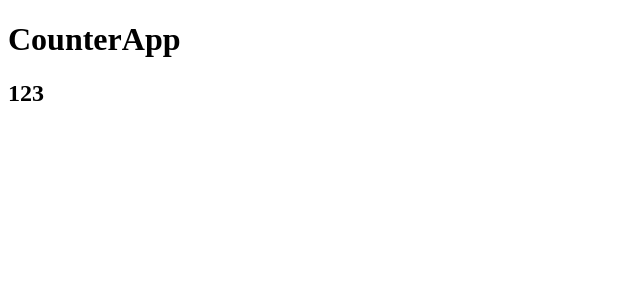
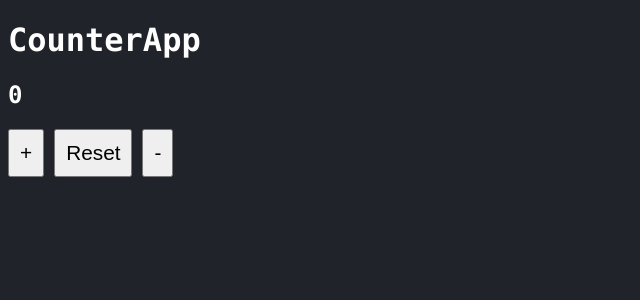
Before and after one commit to AndresED/Jugando-con-React, a React (Create React App) app in the folder 02-counter-app/: page / in a window 1280 px wide. Shown: the top 300 px of the page, without its empty margins (0-640 px from the left). Built offline with nearby package versions, Linux system fonts and the light colour scheme.

Commit message:
UseState Hook

```diff
--- a/02-counter-app/src/CounterApp.js
+++ b/02-counter-app/src/CounterApp.js
@@ -1,9 +1,25 @@
-import PropTypes from 'prop-types'
+import PropTypes from 'prop-types';
+import './index.css';
+import React,{useState} from 'react';
+
 const CounterApp = ({value}) =>{
+    const [counter, setCounter] = useState(value);
+    const handleAdd = ()=>{
+        setCounter(counter+1);
+    }
+    const handleSubstration = ()=>{
+        setCounter(counter-1);
+    }
+    const handleReset = ()=>{
+        setCounter(value);
+    }
     return (
         <>
         <h1>CounterApp</h1>
-        <h2>{value}</h2>
+        <h2>{counter}</h2>
+        <button onClick={handleAdd}>+</button>
+        <button onClick={handleReset}>Reset</button>
+        <button onClick={handleSubstration}>-</button>
         </>
     );
 }
--- a/02-counter-app/src/index.css
+++ b/02-counter-app/src/index.css
@@ -4,3 +4,9 @@ html,body{
   font-family: source-code-pro, Menlo, Monaco, Consolas, 'Courier New',
   monospace;
 }
+button{
+  padding: 10px;
+  font-size: 1.3rem;
+  margin-right: 10px;
+  cursor: pointer;
+}
--- a/02-counter-app/src/index.js
+++ b/02-counter-app/src/index.js
@@ -2,4 +2,4 @@ import React from 'react';
 import CounterApp from './CounterApp';
 import ReactDOM from 'react-dom';
 const divRoot = document.querySelector("#root");
-ReactDOM.render(<CounterApp value={123}/>,divRoot);
+ReactDOM.render(<CounterApp value={0}/>,divRoot);
```
